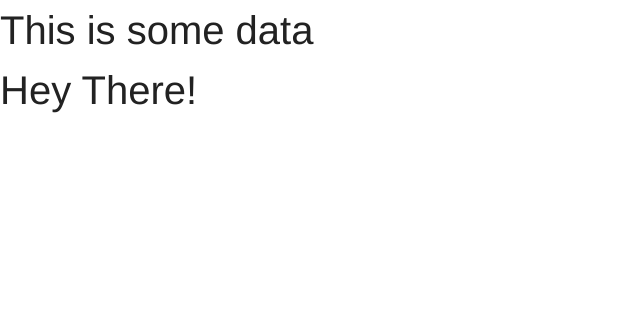
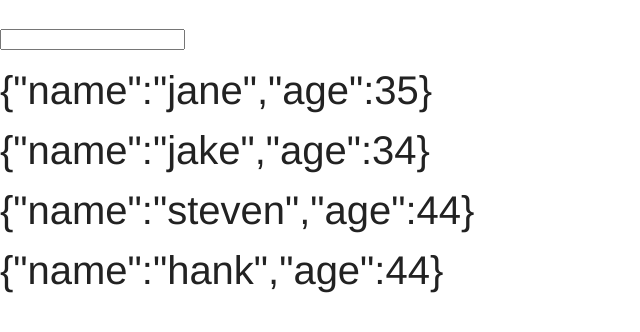
Before and after one commit to cfgwo/AngularJS_Practice, a website: page index.html in a window 1280 px wide. Shown: the whole page, without its empty margins (0-640 px from the left). Drawn offline with nearby package versions, Linux system fonts and the light colour scheme.

Commit message:
16 : Built-In-Filters

```diff
--- a/index.html
+++ b/index.html
@@ -22,7 +22,13 @@
 </head>
 <body>
 <div ng-controller="MainController">
-    <span ng-cloak="true">{{ mydata }}<div>Hey There!</div></span>
+   <!-- <input ng-model="myfilter.upper">
+    {{ myfilter.upper | uppercase}}-->
+
+    <input ng-model="myfilter.age">
+    <div ng-repeat="user in mydata.arr | filter: myfilter">
+        {{ user }}
+    </div>
 </div>
 
 
--- a/js/main.js
+++ b/js/main.js
@@ -6,5 +6,5 @@ var app = angular.module("app", []);
 
 // [ METHOD : 2 ] - DEVELOPMENT
 app.controller("MainController", function($scope){
-    $scope.mydata = "This is some data"
+    $scope.mydata = {arr: [{name:"jane", age:35}, {name:"jake", age:34},{name:"steven", age:44}, {name:"hank", age:44}]}
 });
```
